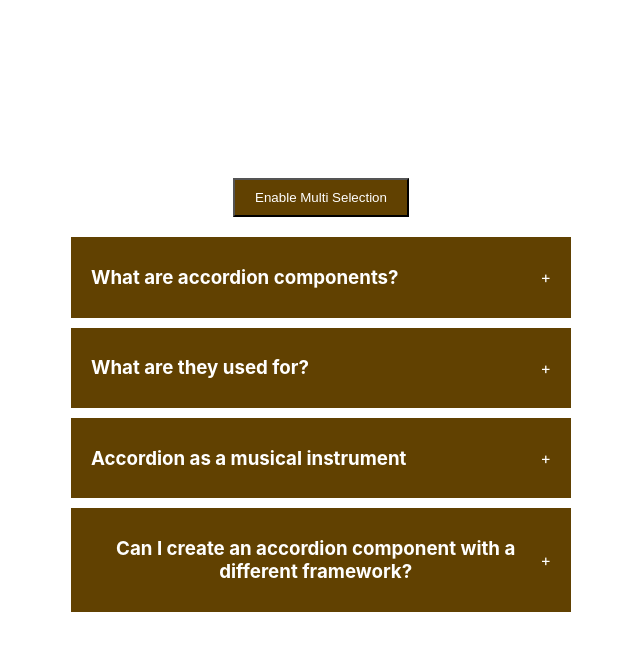
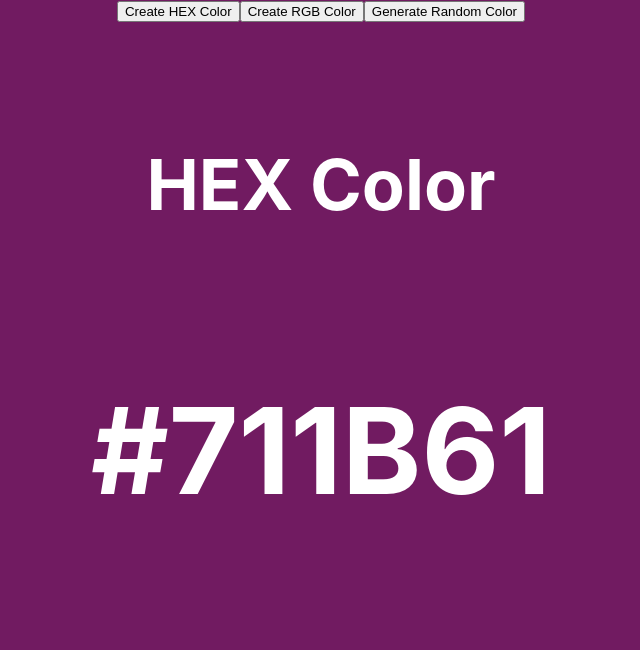
Before and after one commit to Abbas-Davodkhani/25-React-Projects, a React (Create React App) app: page / in a window 1280 px wide. Shown: the top 650 px of the page, without its empty margins (319-959 px from the left). Built offline with nearby package versions, Linux system fonts and the light colour scheme.

Commit message:
random-color

```diff
--- a/src/App.js
+++ b/src/App.js
@@ -1,12 +1,16 @@
 
 import './App.css';
 import Accordian from './components/accordian';
+import RandomColor from './components/random-color';
 
 function App() {
   return (
     <div className="App">
       {/* Accoridan Component */}
-      <Accordian />
+      {/* <Accordian /> */}
+
+      {/* Random Color Component */}
+      <RandomColor />
     </div>
   );
 }
--- /dev/null
+++ b/src/components/random-color/index.jsx
@@ -0,0 +1,65 @@
+import { useEffect, useState } from "react"
+
+
+
+export default function RandomColor(){
+
+    const [typeOfColor , setTypeOfColor] = useState('hex');
+    const [color , setColor ] = useState("#000000");
+
+    function randomColorUtility(length){
+        return Math.floor(Math.random()*length);
+    }
+
+    function handleCreateRandomHexColor(){
+        // #678765
+        const hex = [1,2,3,4,5,6,7,8,9,'A','B','C','D','E','F'];
+        let hexColor = '#';
+
+        for(let i=0;i<6;i++){
+            hexColor += hex[randomColorUtility(hex.length)];
+        }
+
+        console.log(hexColor);
+        setColor(hexColor);
+    }
+
+
+    function handleCreateRandomRgbColor(){
+        const r = randomColorUtility(256);
+        const g = randomColorUtility(256);
+        const b = randomColorUtility(256);
+
+        setColor(`rgb(${r},${g},${b})`);
+    }
+
+    useEffect(() => {
+        if(typeOfColor === "rgb") handleCreateRandomRgbColor();
+        else handleCreateRandomHexColor();
+    }, [typeOfColor]);
+
+    return <div
+        style={{
+            width : "100wh" ,
+            height : "100vh" ,
+            background : color
+        }}
+    >
+        <button onClick={() => setTypeOfColor('hex')}>Create HEX Color</button>
+        <button onClick={() => setTypeOfColor('rgb')}>Create RGB Color</button>
+        <button onClick={typeOfColor === 'hex' ? handleCreateRandomHexColor : handleCreateRandomRgbColor }>Generate Random Color</button>
+
+        <div style={{
+            display : 'flex' ,
+            justifyContent : 'center' ,
+            alignItems : 'center' ,
+            color : '#fff' ,
+            fontSize : '60px' ,
+            marginTop : '50px' ,
+            flexDirection : 'column'
+        }}>
+            <h3>{typeOfColor === 'rgb' ? 'RGB Color ' : 'HEX Color'}</h3>
+            <h1>{color}</h1>
+        </div>
+    </div>
+}
```
